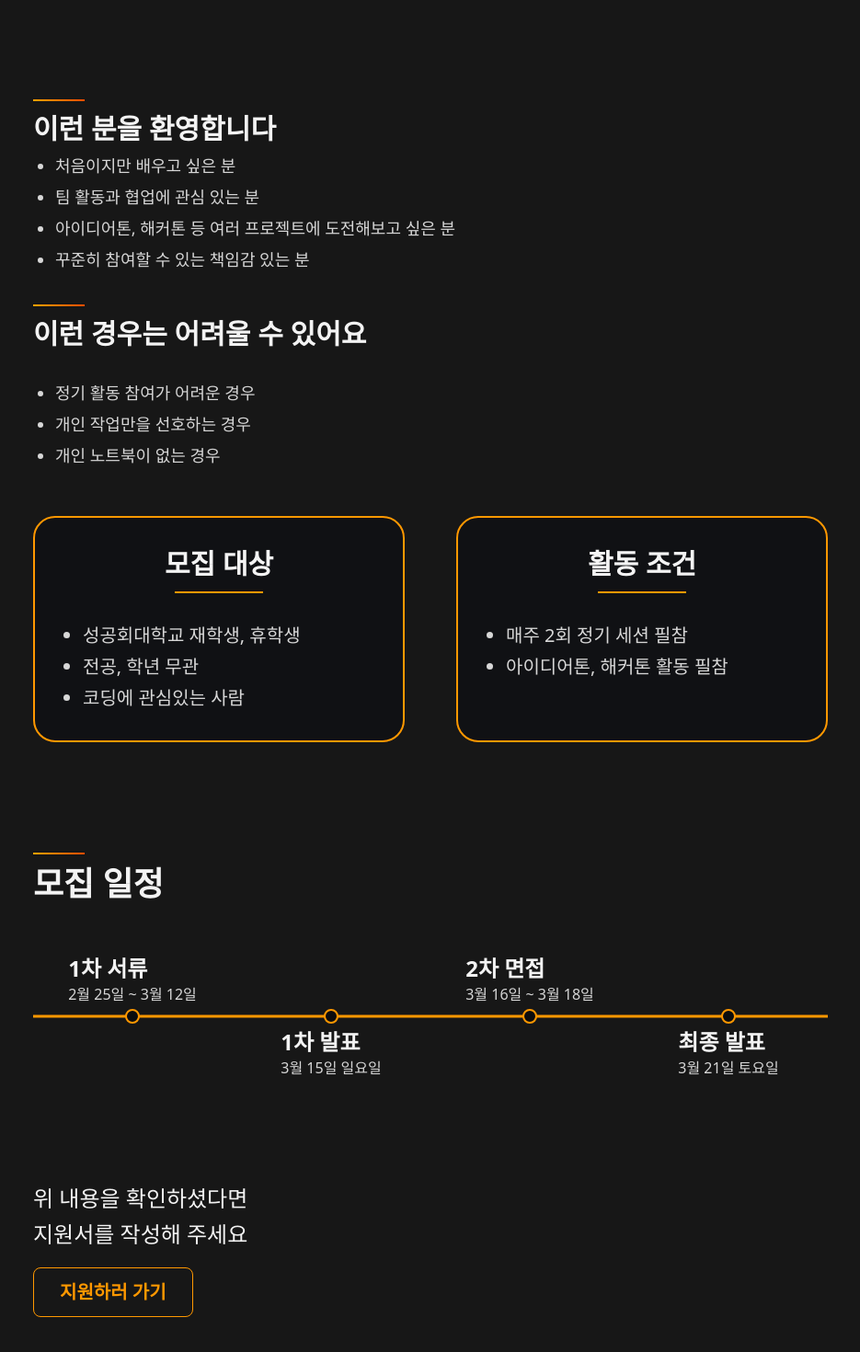
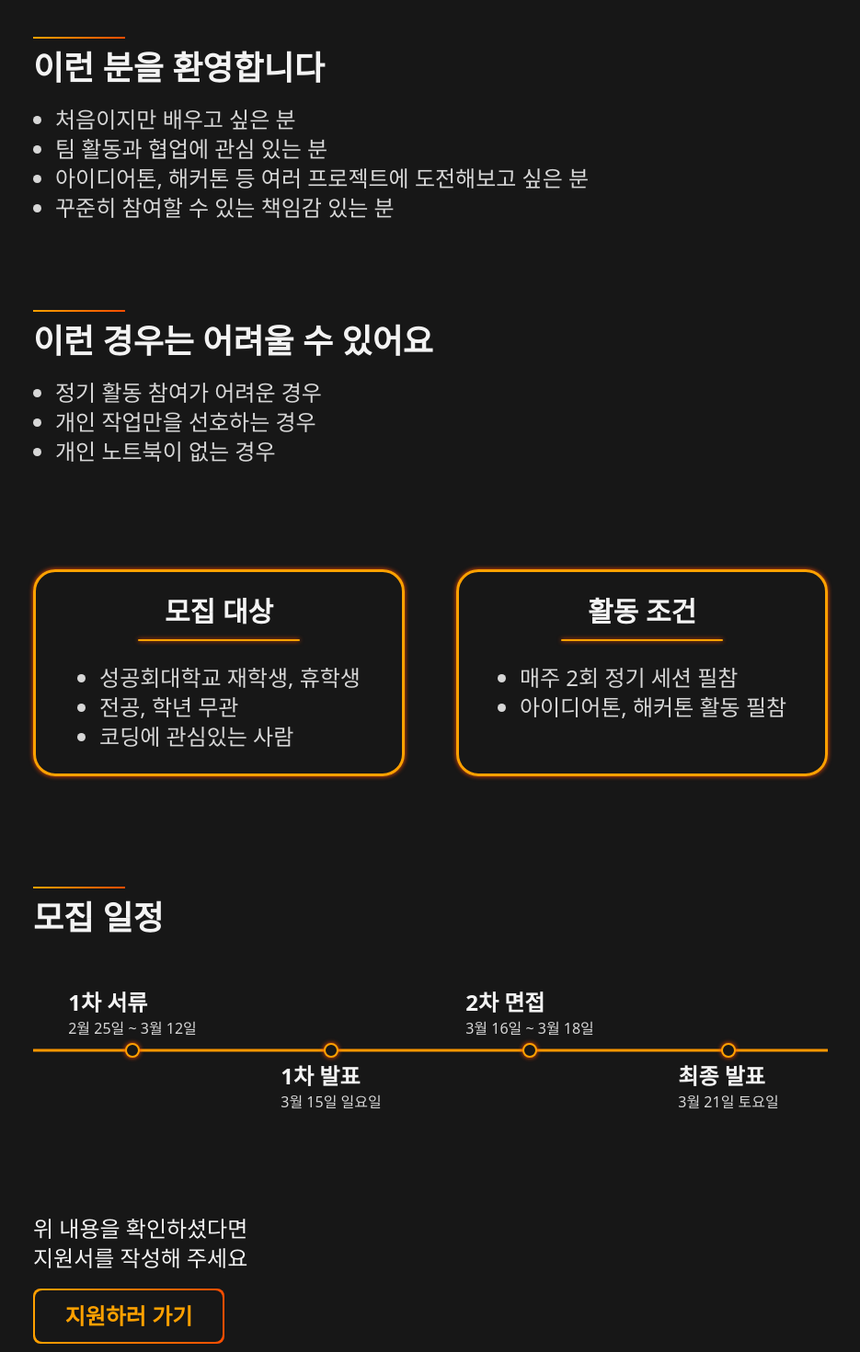
Before and after one commit to LikeLion-14th-SKHU/LikeLion-14th-Recruiting, a React (Vite) app: page /recruitment in a window 1280 px wide. Shown: the part 240-1710 px from the top of the page at 92% size, without its empty margins (172-1107 px from the left). Built offline with nearby package versions, Linux system fonts and the light colour scheme.

Commit message:
Feat: Recruitment 페이지 구현

```diff
--- a/src/pages/Recruitment.jsx
+++ b/src/pages/Recruitment.jsx
@@ -1,3 +1,5 @@
+import ApplyButton from "../components/ApplyButton";
+
 function Recruitment() {
   const welcomePoints = [
     "처음이지만 배우고 싶은 분",
@@ -31,36 +33,31 @@ function Recruitment() {
     },
   ];
 
-  /*
-  Todo
-  컴포넌트 제작 후 적용
-  */
-
   return (
     <section className="bg-primary-bg px-6 pt-18.75 text-text-main md:px-14 md:pt-18.75">
-      <h2 className="w-fit text-5xl font-extrabold bg-gradient bg-clip-text text-transparent">
+      <h2 className="w-fit font-extrabold bg-gradient bg-clip-text text-transparent text-4xl md:text-6xl">
         Recruitment
       </h2>
 
-      <div className="mt-30 space-y-8.75">
+      <div className="mt-10 space-y-8.75">
         <article>
-          <div className="mb-3 h-0.5 w-14 bg-gradient" />
-          <h3 className="text-3xl font-semibold text-text-main">
+          <div className="mb-3 h-0.5 w-25 bg-gradient" />
+          <h3 className="text-2xl md:text-4xl font-semibold text-text-main">
             이런 분을 환영합니다
           </h3>
-          <ul className="mt-2 list-disc space-y-1.5 pl-6 text-lg text-text-sub">
+          <ul className="mt-5 list-disc pl-6 text-lg md:text-2xl text-text-sub">
             {welcomePoints.map((point) => (
               <li key={point}>{point}</li>
             ))}
           </ul>
         </article>
 
-        <article>
-          <div className="mb-3 h-0.5 w-14 bg-gradient" />
-          <h3 className="text-3xl font-semibold text-text-main">
+        <article className="pt-15">
+          <div className="mb-3 h-0.5 w-25 bg-gradient" />
+          <h3 className="text-2xl md:text-4xl font-semibold text-text-main">
             이런 경우는 어려울 수 있어요
           </h3>
-          <ul className="mt-8 list-disc space-y-1.5 pl-6 text-lg text-text-sub">
+          <ul className="mt-5 list-disc pl-6 text-lg md:text-2xl text-text-sub">
             {difficultPoints.map((point) => (
               <li key={point}>{point}</li>
             ))}
@@ -68,25 +65,24 @@ function Recruitment() {
         </article>
       </div>
 
-      <div className="mt-13 grid gap-5 md:grid-cols-2 md:gap-14">
-        <article className="rounded-3xl border-2 border-[#ff9800] bg-[#101114] px-7 py-8">
-          <h4 className="text-center text-3xl font-semibold text-text-main">
+      <div className=" mt-13 pt-15 grid gap-5 md:grid-cols-2 md:gap-14">
+        <article className="w-full rounded-3xl shadow-primary-glow border-[3px] border-primary-point2">
+          <h4 className="pt-6.25 text-center text-xl md:text-3xl font-semibold text-text-main">
             모집 대상
           </h4>
-          <div className="mx-auto mt-3 h-0.5 w-24 bg-[#ff9800]" />
-          <ul className="mt-8 list-disc space-y-1.5 pl-6 text-xl text-text-sub">
+          <div className="mx-auto mt-3 h-0.5 w-44 rounded-3xl bg-primary-point2 shadow-primary-glow" />
+          <ul className="mt-6 mb-6 w-fit mx-auto list-disc pl-6 text-lg md:text-2xl text-text-sub">
             <li>성공회대학교 재학생, 휴학생</li>
             <li>전공, 학년 무관</li>
             <li>코딩에 관심있는 사람</li>
           </ul>
         </article>
-
-        <article className="rounded-3xl border-2 border-[#ff9800] bg-[#101114] px-7 py-8">
-          <h4 className="text-center text-3xl font-semibold text-text-main">
+        <article className="rounded-3xl shadow-primary-glow border-[3px] border-primary-point2">
+          <h4 className="pt-6.25 text-center text-xl md:text-3xl font-semibold text-text-main">
             활동 조건
           </h4>
-          <div className="mx-auto mt-3 h-0.5 w-24 bg-[#ff9800]" />
-          <ul className="mt-8 list-disc space-y-1.5 pl-6 text-xl text-text-sub">
+          <div className="mx-auto mt-3 h-0.5 w-44 rounded-3xl bg-primary-point2 shadow-primary-glow" />
+          <ul className="mt-6 mb-6 w-fit mx-auto list-disc pl-6 text-lg md:text-2xl text-text-sub">
             <li>매주 2회 정기 세션 필참</li>
             <li>아이디어톤, 해커톤 활동 필참</li>
           </ul>
@@ -94,17 +90,20 @@ function Recruitment() {
       </div>
 
       <article className="mt-30">
-        <div className="mb-3 h-0.5 w-14 bg-gradient" />
-        <h3 className="text-4xl font-semibold text-text-main">모집 일정</h3>
+        <div className="mb-3 h-0.5 w-25 bg-gradient" />
+        <h3 className="text-2xl md:text-4xl font-semibold text-text-main">
+          모집 일정
+        </h3>
 
         <div className="mt-8 md:hidden">
-          <div className="space-y-4 border-l-2 border-[#ff9800] pl-5">
+          <div className="space-y-6 border-l-2 border-primary-point2 pl-8">
             {timeline.map((item) => (
-              <div key={item.title}>
+              <div key={item.title} className="relative">
+                <span className="absolute -left-10.25 top-2 h-4 w-4 rounded-full border-2 border-primary-point2 bg-primary-bg shadow-primary-glow" />
                 <p className="text-xl font-semibold text-text-sub">
                   {item.title}
                 </p>
-                <p className="text-sm text-text-sub">{item.date}</p>
+                <p className="mt-1 text-sm text-text-sub">{item.date}</p>
               </div>
             ))}
           </div>
@@ -115,7 +114,7 @@ function Recruitment() {
           <div className="grid grid-cols-4">
             {timeline.map((item, index) => (
               <div key={item.title} className="relative flex justify-center">
-                <span className="absolute top-1/2 h-4 w-4 -translate-y-1/2 rounded-full border-2 border-[#ff9800] bg-[#0b0c0e]" />
+                <span className="absolute top-1/2 h-4 w-4 -translate-y-1/2 rounded-full border-2 border-primary-point2 bg-primary-bg shadow-primary-glow" />
                 <div className={index % 2 === 0 ? "mb-20" : "mt-20"}>
                   <p className="text-2xl font-semibold">{item.title}</p>
                   <p className="text-base text-text-sub">{item.date}</p>
@@ -127,17 +126,12 @@ function Recruitment() {
       </article>
 
       <article className="mt-27.5 pb-12.5">
-        <p className="text-2xl leading-relaxed text-text-main">
+        <p className="text-2xl text-text-main">
           위 내용을 확인하셨다면
           <br />
           지원서를 작성해 주세요
         </p>
-        <button
-          type="button"
-          className="mt-4.25 rounded-lg border px-7 py-3 text-xl font-semibold text-[#ff9800] transition-colors hover:bg-[#ff9800] hover:text-[#0b0c0e]"
-        >
-          지원하러 가기
-        </button>
+        <ApplyButton />
       </article>
     </section>
   );
```
